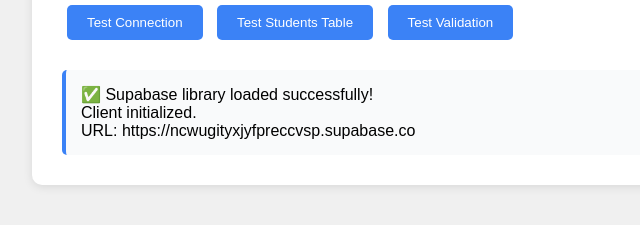
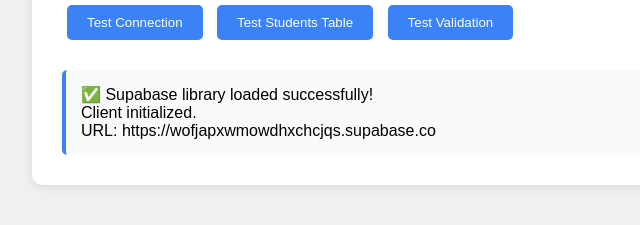
Before and after one commit to ASIM7815/fsmba, a website: page test-supabase.html in a window 1280 px wide. Shown: the part 219-444 px from the top of the page, 208-848 px from the left. Drawn offline with nearby package versions, Linux system fonts and the light colour scheme.

Commit message:
FIX: Update test file to use healthy Supabase

```diff
--- a/test-supabase.html
+++ b/test-supabase.html
@@ -55,8 +55,8 @@
 
     <script src="https://cdn.jsdelivr.net/npm/@supabase/supabase-js@2"></script>
     <script>
-        const SUPABASE_URL = 'https://ncwugityxjyfpreccvsp.supabase.co';
-        const SUPABASE_ANON_KEY = 'eyJhbGciOiJIUzI1NiIsInR5cCI6IkpXVCJ9.eyJpc3MiOiJzdXBhYmFzZSIsInJlZiI6Im5jd3VnaXR5eGp5ZnByZWNjdnNwIiwicm9sZSI6ImFub24iLCJpYXQiOjE3ODY2MzgwMDQsImV4cCI6MjEwMjIxNDAwNH0.7SqtNMBdXUgVy2hrOGmfknt8mViCAdfqZdh5bp-7HUs';
+        const SUPABASE_URL = 'https://wofjapxwmowdhxchcjqs.supabase.co';
+        const SUPABASE_ANON_KEY = 'eyJhbGciOiJIUzI1NiIsInR5cCI6IkpXVCJ9.eyJpc3MiOiJzdXBhYmFzZSIsInJlZiI6IndvZmphcHh3bW93ZGh4Y2hjanFzIiwicm9sZSI6ImFub24iLCJpYXQiOjE3ODk1MzU3ODksImV4cCI6MjEwNTExMTc4OX0.ESoYWOVmv-Xue3sAEN8x_SBFk14g07GlkqaNwE9fl18';
 
         let supabaseClient;
 
```
